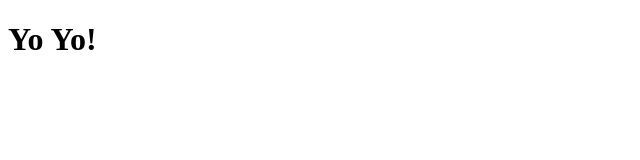
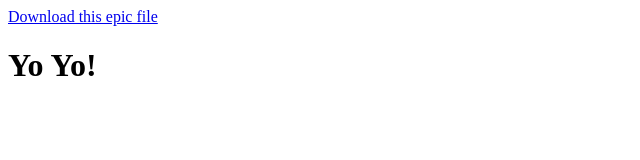
Before and after one commit to abhipro90/abhishek, a plain HTML site: page website/index.html in a window 1280 px wide. Shown: the whole page, without its empty margins (0-640 px from the left). Drawn offline with Linux system fonts and the light colour scheme.

Commit message:
Hey Dudes

```diff
--- a/website/index.html
+++ b/website/index.html
@@ -2,8 +2,12 @@
 <html>
 <head>
 	<title>Awesome World!</title>
+	<style>
+	body {background-color:rgb(255,255,255);}
+	</style>
 </head>
 <body>
+<a href="Jaychandran Pillai/AAAAAA/cool.txt" title="Awsome File">Download this epic file</a>
 <h1>Yo Yo!</h1>
 </body>
 </html>
```
